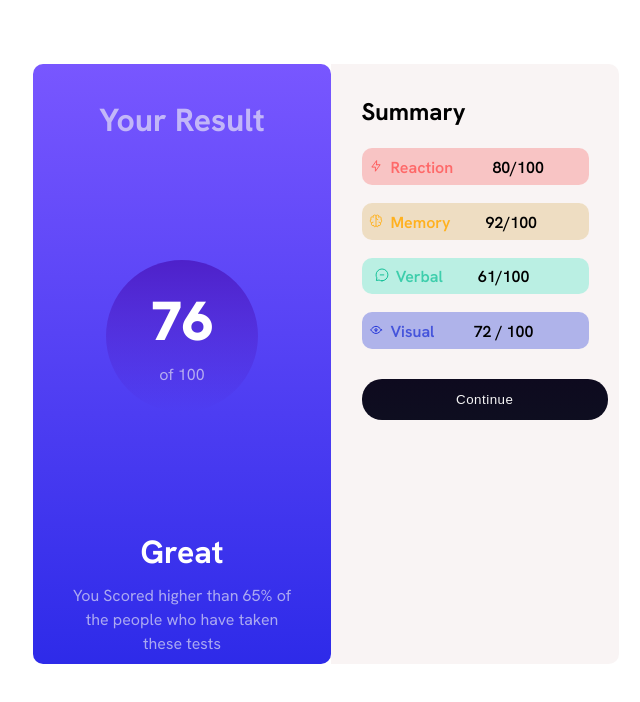
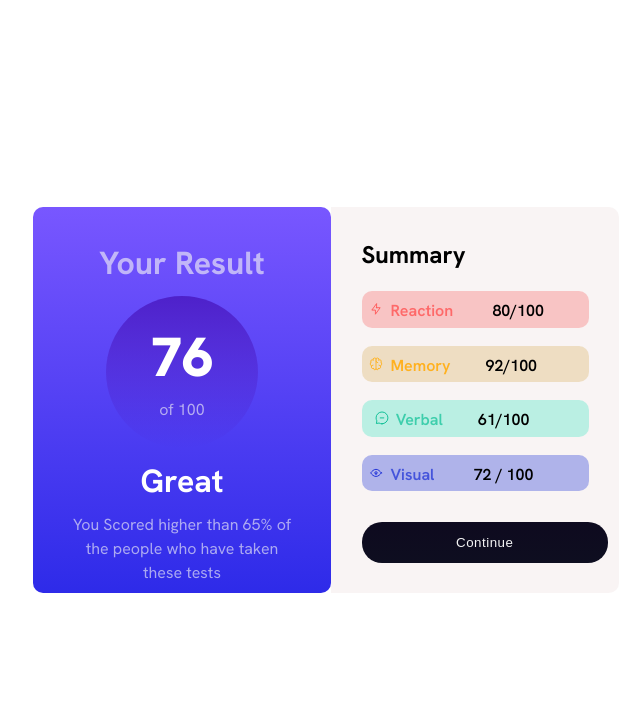
Before and after one commit to ErenJaeger2/ResultCard_FrontendMentor_Challenge, a plain HTML site: page results-summary-component-main/index.html in a window 1280 px wide. Shown: the whole page, without its empty margins (314-954 px from the left). Drawn offline with Linux system fonts and the light colour scheme.

Commit message:
Update style.css

```diff
--- a/results-summary-component-main/style.css
+++ b/results-summary-component-main/style.css
@@ -13,6 +13,9 @@ body {
   -webkit-font-smoothing: antialiased;
   font-family: "Hanken Grotesk", sans-serif;
   font-style: normal;
+  display: grid;
+  place-items: center;
+  min-height: 100vh;
 }
 
 svg {
@@ -24,8 +27,7 @@ svg {
   display: flex;
   justify-content: center;
   align-content: center;
-  margin: 4rem auto;
-  height: 75vh;
+
 }
 
 .section-one {
```
